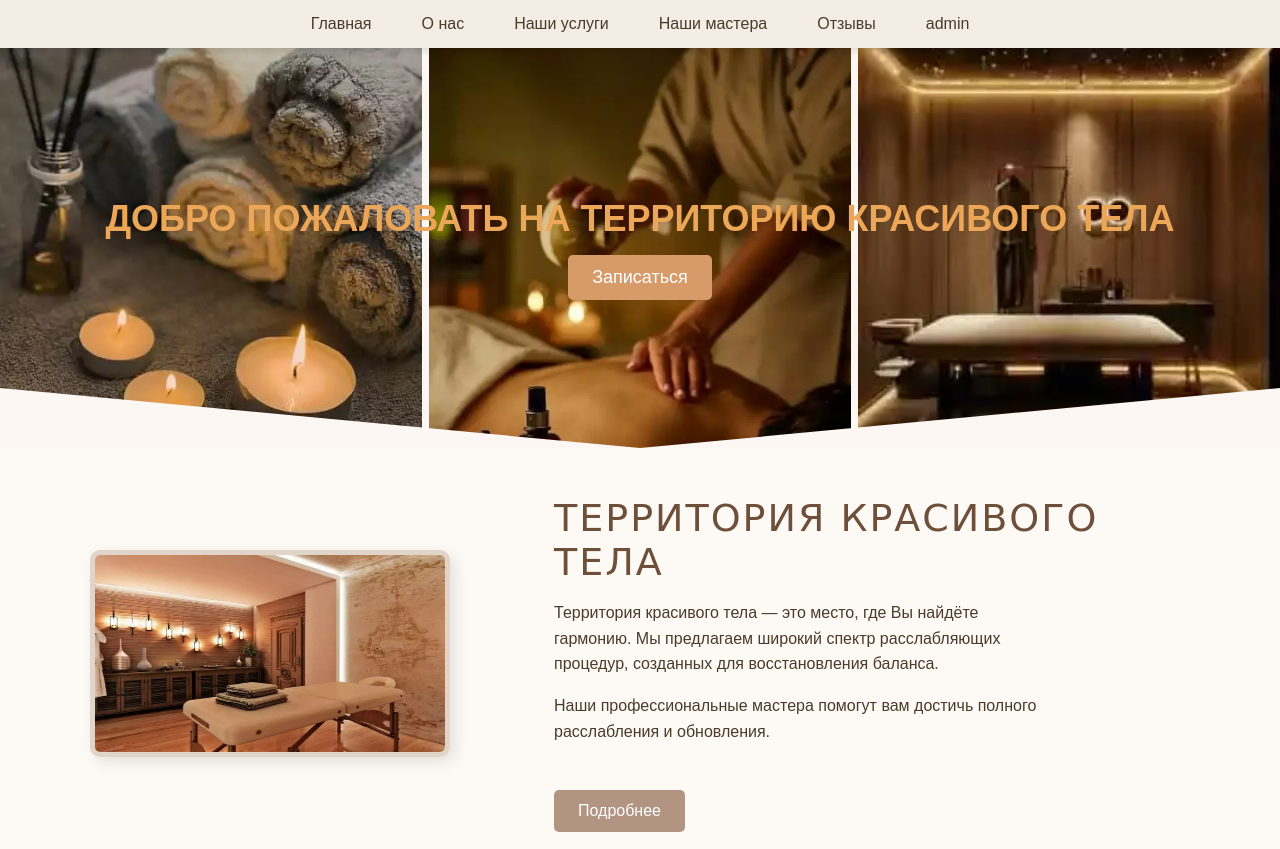
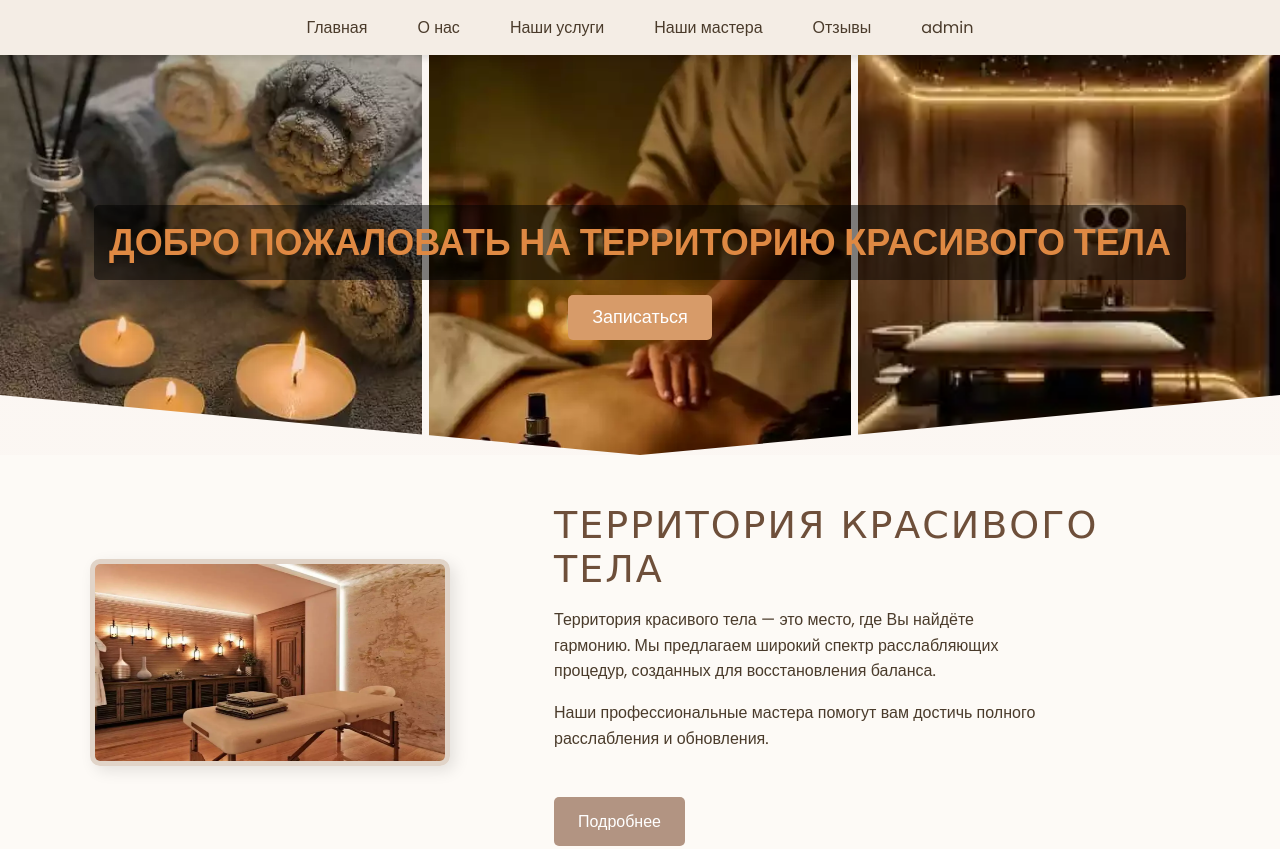
Before and after one commit to Matvei-Lise/dip_frontend, a website built with Vite: page index.html in a window 1280 px wide. Shown: the top 849 px of the page. Built offline with nearby package versions, Linux system fonts and the light colour scheme; files whose address does not match are found by name.

Commit message:
корректировки внешки

```diff
--- a/index.html
+++ b/index.html
@@ -51,7 +51,10 @@
       type="font/woff2"
       crossorigin="anonymous"
     />
-
+    <link
+      rel="stylesheet"
+      href="https://fonts.googleapis.com/css2?family=Poppins:wght@400;600&display=swap"
+    />
     <link rel="stylesheet" href="./public/css/style.css" />
   </head>
   <body>
--- a/public/css/style.css
+++ b/public/css/style.css
@@ -1,9 +1,3 @@
-@font-face {
-    font-family: "Poppins";
-    src: url("path-to-font.woff2") format("woff2");
-    font-display: swap;
-}
-/* === ГЛОБАЛЬНЫЕ СТИЛИ === */
 html,
 body {
     width: 100%;
@@ -14,7 +8,8 @@ body {
 }
 
 body {
-    font-family: "Poppins", sans-serif;
+    font-family: "Poppins", Arial, Helvetica, sans-serif;
+    font-weight: 400;
     margin: 0 auto;
     background: linear-gradient(180deg, #fcf7f3 0%, #f8f5f2 100%);
     color: #5a4637;
@@ -29,6 +24,7 @@ body {
 h1,
 h2,
 h3 {
+    font-family: "Poppins", sans-serif;
     font-weight: 600;
     text-transform: uppercase;
     color: #4a3b2b;
@@ -140,9 +136,13 @@ nav ul li a:hover {
 .hero h1 {
     font-size: 36px;
     font-weight: 600;
-    color: #eba657;
+    color: #df8943;
     text-transform: uppercase;
     margin-bottom: 15px;
+    background: rgba(0, 0, 0, 0.5); /* Затемненный фон */
+    padding: 10px 15px;
+    border-radius: 5px;
+    display: inline-block;
 }
 
 /* Кнопка "Записаться" */
@@ -714,7 +714,7 @@ footer {
     #booking-btn {
         padding: 6px 12px;
         font-size: 16px;
-        margin-top: 30px;
+        margin-top: 10px;
     }
 
     .about-content {
```
